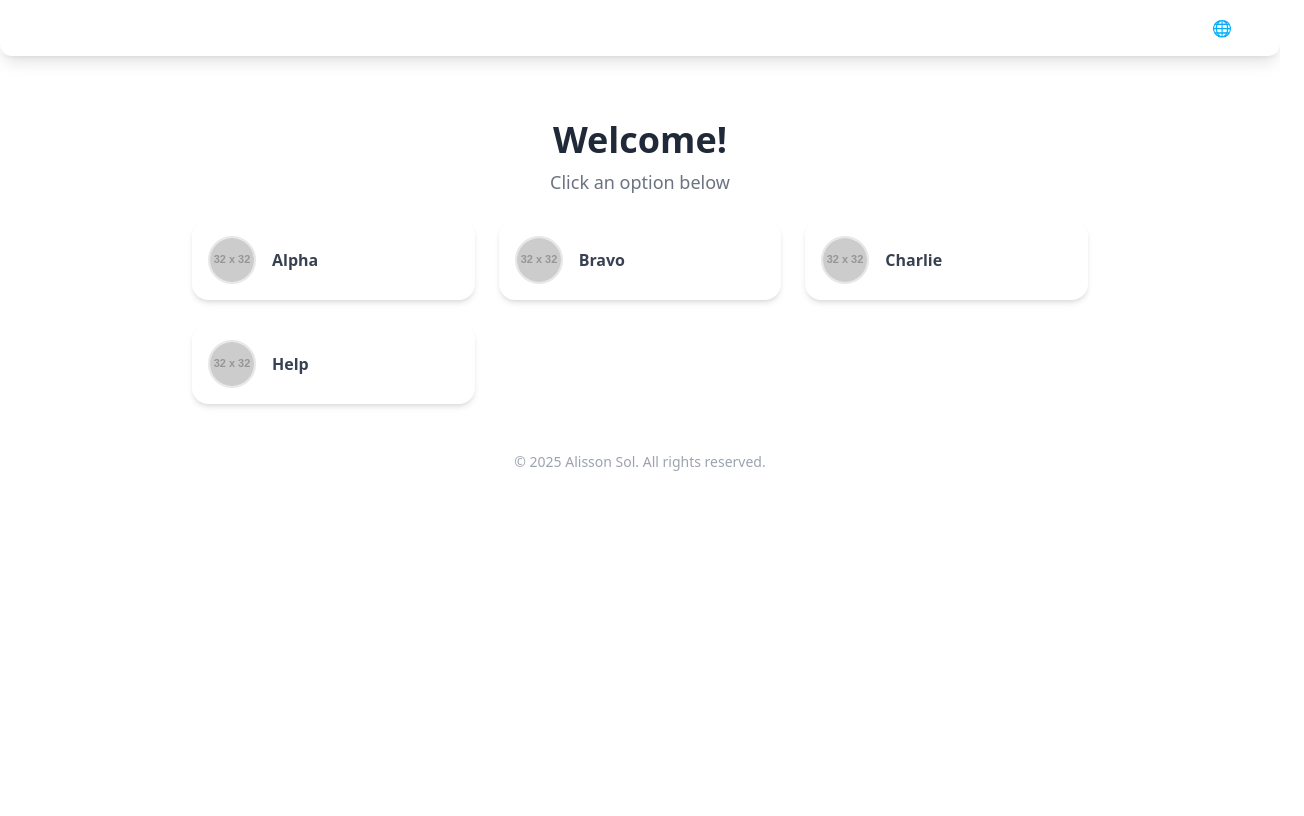
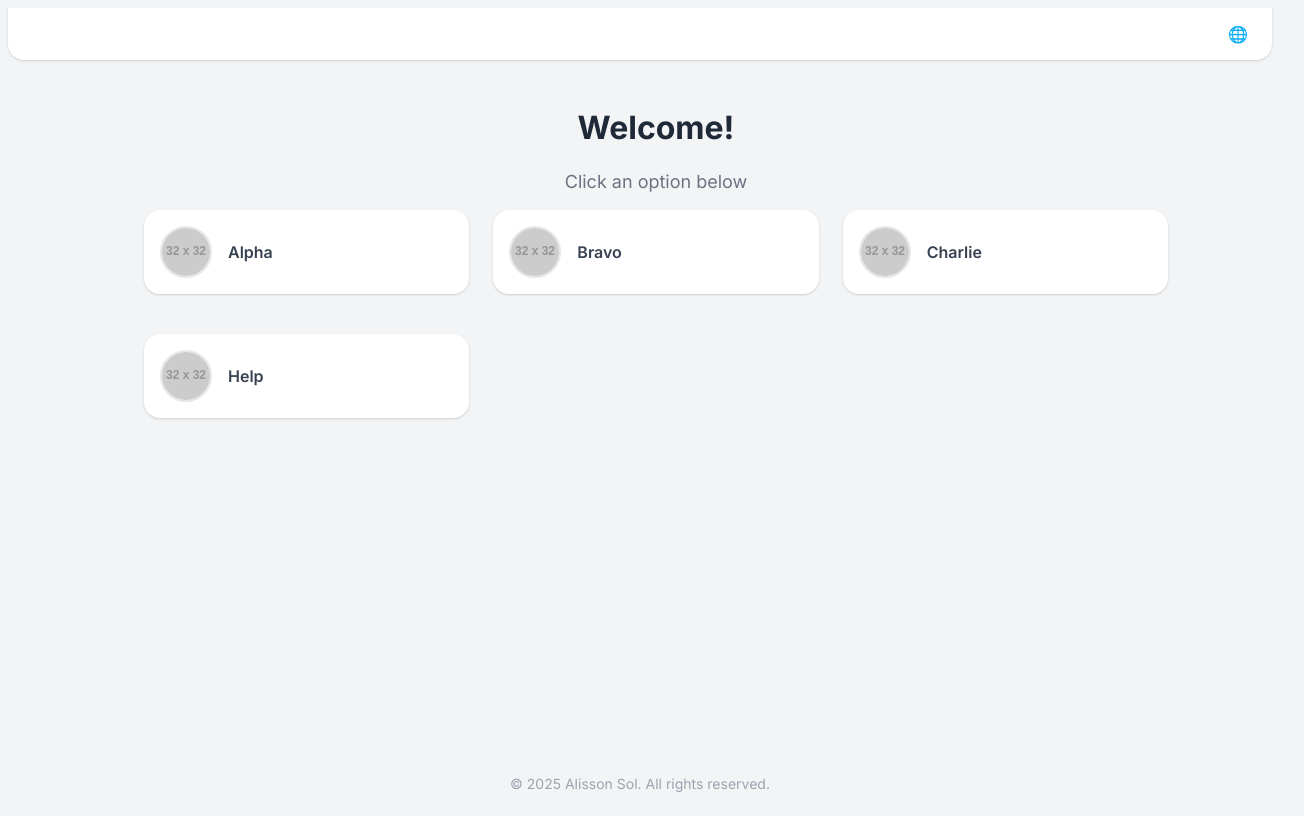
Before and after one commit to alissonsol/experiments, a plain HTML site: page 2025/2025-09.menu.server/content/index.html in a window 1280 px wide. Shown: the whole page, 1304 px wide, since content can reach past the window. Drawn offline with nearby package versions, Linux system fonts and the light colour scheme; placeholder pictures from the web are drawn by us.

Commit message:
Remove tailwindcss dependency

```diff
--- a/2025/2025-09.menu.server/content/index.html
+++ b/2025/2025-09.menu.server/content/index.html
@@ -4,45 +4,31 @@
     <meta charset="UTF-8">
     <meta name="viewport" content="width=device-width, initial-scale=1.0">
     <title>Loading...</title>
-    <!-- TODO: Solve tailwindcss production issue -->
-    <script src="https://cdn.tailwindcss.com"></script>
-    <!-- link href="https://fonts.googleapis.com/css2?family=Inter:wght@400;600;700&display=swap" rel="stylesheet">
-    <style>
-        body {
-            font-family: 'Inter', sans-serif;
-            -webkit-font-smoothing: antialiased;
-            -moz-osx-font-smoothing: grayscale;
-        }
-        .menu-item-link {
-            transition: transform 0.2s, box-shadow 0.2s;
-        }
-        .menu-item-link:hover {
-            transform: translateY(-2px);
-            box-shadow: 0 10px 15px -3px rgba(0, 0, 0, 0.1), 0 4px 6px -2px rgba(0, 0, 0, 0.05);
-        }
-    </style>
+
+    <link href="https://fonts.googleapis.com/css2?family=Inter:wght@400;600;700&display=swap" rel="stylesheet">
+    <link rel="stylesheet" href="./styles.css">
 </head>
-<body class="bg-gray-100 flex flex-col min-h-screen">
+<body>
     <!-- Top Navigation Menu -->
-    <nav class="bg-white shadow-lg py-4 px-6 md:px-12 rounded-b-xl">
-        <div class="flex items-center justify-end space-x-4 text-gray-600">
-            <a href="./?menu=language" class="hover:text-blue-600 transition-colors duration-200">&#x1F310;</a>
+    <nav class="nav">
+    <div class="flex-end">
+            <a href="./?menu=language" class="nav-link">&#x1F310;</a>
         </div>
     </nav>
 
     <!-- Main Content Container -->
-    <main class="flex-grow container mx-auto p-4 sm:p-6 md:p-8 flex flex-col items-center">
+    <main class="main-container">
         <!-- Page Header -->
-        <header class="text-center mt-8 mb-6">
-            <h1 id="menu-header" class="text-3xl sm:text-4xl font-bold text-gray-800"></h1>
-            <p id="menu-subheader" class="text-lg text-gray-500 mt-2"></p>
+        <header>
+            <h1 id="menu-header" class="menu-header"></h1>
+            <p id="menu-subheader" class="menu-subheader"></p>
         </header>
 
         <!-- Menu Items Container -->
-        <section id="menu-container" class="grid grid-cols-1 sm:grid-cols-2 lg:grid-cols-3 gap-6 w-full max-w-4xl"></section>
+    <section id="menu-container" class="menu-container"></section>
 
         <!-- Loading Indicator -->
-        <div id="loading-indicator" class="flex flex-col items-center justify-center text-gray-500 mt-12">
+    <div id="loading-indicator" class="loading-indicator">
             <svg class="animate-spin h-10 w-10 text-blue-500" xmlns="http://www.w3.org/2000/svg" fill="none" viewBox="0 0 24 24">
                 <circle class="opacity-25" cx="12" cy="12" r="10" stroke="currentColor" stroke-width="4"></circle>
                 <path class="opacity-75" fill="currentColor" d="M4 12a8 8 0 018-8V0C5.373 0 0 5.373 0 12h4zm2 5.291A7.962 7.962 0 014 12H0c0 3.042 1.135 5.824 3 7.938l3-2.647z"></path>
@@ -51,7 +37,7 @@
         </div>
     </main>
 
-    <footer class="text-center py-4 text-gray-400 text-sm">
+    <footer class="footer">
         &copy; 2025 Alisson Sol. All rights reserved.
     </footer>
 
@@ -104,19 +90,19 @@
                         const link = document.createElement('a');
                         link.href = destinationUrl;
                         // The following class change makes the icon and text appear on a single line
-                        link.className = "flex items-center space-x-4 bg-white p-4 rounded-2xl shadow-md hover:shadow-lg menu-item-link";
+                        link.className = "menu-item-link";
 
                         const icon = document.createElement('img');
                         icon.src = iconSource;
                         icon.alt = menuText;
                         // The icon size is reduced for a more compact look
-                        icon.className = "w-12 h-12 rounded-full border-2 border-gray-200 object-cover";
+                        icon.className = "menu-icon";
                         icon.onerror = () => icon.src = `https://placehold.co/100x100/CCCCCC/000000?text=${menuText.substring(0, 1)}`;
 
                         const text = document.createElement('span');
                         text.innerText = menuText;
                         // The text size is reduced for a more compact look
-                        text.className = "text-base font-semibold text-gray-700";
+                        text.className = "menu-text";
 
                         link.appendChild(icon);
                         link.appendChild(text);
--- /dev/null
+++ b/2025/2025-09.menu.server/content/styles.css
@@ -0,0 +1,114 @@
+body {
+    font-family: 'Inter', sans-serif;
+    -webkit-font-smoothing: antialiased;
+    -moz-osx-font-smoothing: grayscale;
+    background-color: #f3f4f6;
+    min-height: 100vh;
+    display: flex;
+    flex-direction: column;
+}
+.menu-item-link {
+    transition: transform 0.2s, box-shadow 0.2s;
+    display: flex;
+    align-items: center;
+    gap: 1rem;
+    background: #fff;
+    padding: 1rem;
+    border-radius: 1rem;
+    box-shadow: 0 1px 3px 0 rgba(0,0,0,0.1), 0 1px 2px 0 rgba(0,0,0,0.06);
+    margin-bottom: 1rem;
+    text-decoration: none;
+    color: #374151;
+}
+.menu-item-link:hover {
+    transform: translateY(-2px);
+    box-shadow: 0 10px 15px -3px rgba(0, 0, 0, 0.1), 0 4px 6px -2px rgba(0, 0, 0, 0.05);
+    color: #2563eb;
+}
+.menu-header {
+    font-size: 2rem;
+    font-weight: bold;
+    color: #1f2937;
+    margin-top: 2rem;
+    margin-bottom: 1.5rem;
+    text-align: center;
+}
+.menu-subheader {
+    font-size: 1.125rem;
+    color: #6b7280;
+    margin-top: 0.5rem;
+    text-align: center;
+}
+.menu-container {
+    display: grid;
+    grid-template-columns: 1fr;
+    gap: 1.5rem;
+    width: 100%;
+    max-width: 64rem;
+    margin: 0 auto;
+}
+@media (min-width: 640px) {
+    .menu-container {
+        grid-template-columns: repeat(2, 1fr);
+    }
+}
+@media (min-width: 1024px) {
+    .menu-container {
+        grid-template-columns: repeat(3, 1fr);
+    }
+}
+.menu-icon {
+    width: 3rem;
+    height: 3rem;
+    border-radius: 9999px;
+    border: 2px solid #e5e7eb;
+    object-fit: cover;
+}
+.menu-text {
+    font-size: 1rem;
+    font-weight: 600;
+    color: #374151;
+}
+.nav {
+    background: #fff;
+    box-shadow: 0 1px 3px 0 rgba(0,0,0,0.1), 0 1px 2px 0 rgba(0,0,0,0.06);
+    padding: 1rem 1.5rem;
+    border-bottom-left-radius: 1rem;
+    border-bottom-right-radius: 1rem;
+}
+.nav-link {
+    color: #4b5563;
+    margin-left: 1rem;
+    transition: color 0.2s;
+    text-decoration: none;
+}
+.nav-link:hover {
+    color: #2563eb;
+}
+.loading-indicator {
+    display: flex;
+    flex-direction: column;
+    align-items: center;
+    justify-content: center;
+    color: #6b7280;
+    margin-top: 3rem;
+}
+.footer {
+    text-align: center;
+    padding: 1rem 0;
+    color: #9ca3af;
+    font-size: 0.875rem;
+}
+.flex-end {
+    display: flex;
+    justify-content: flex-end;
+    align-items: center;
+}
+.main-container {
+    flex-grow: 1;
+    width: 100%;
+    display: flex;
+    flex-direction: column;
+    align-items: center;
+    padding: 1rem;
+}
```
